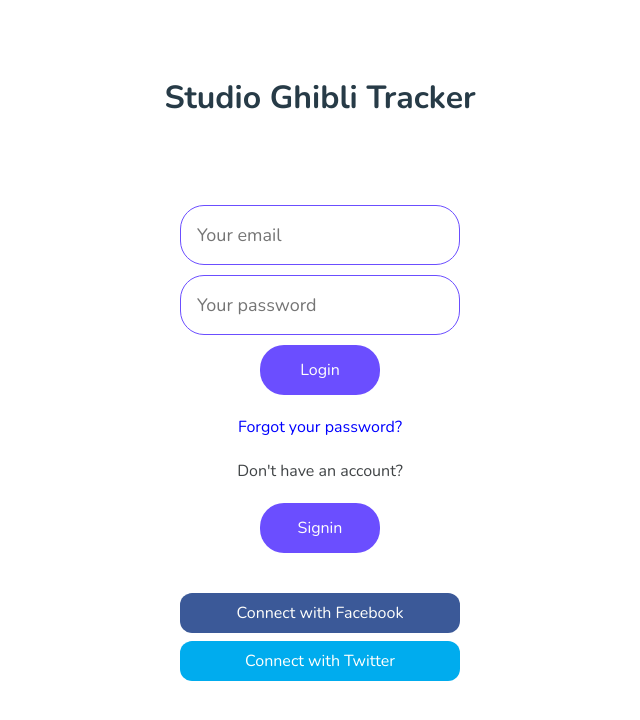
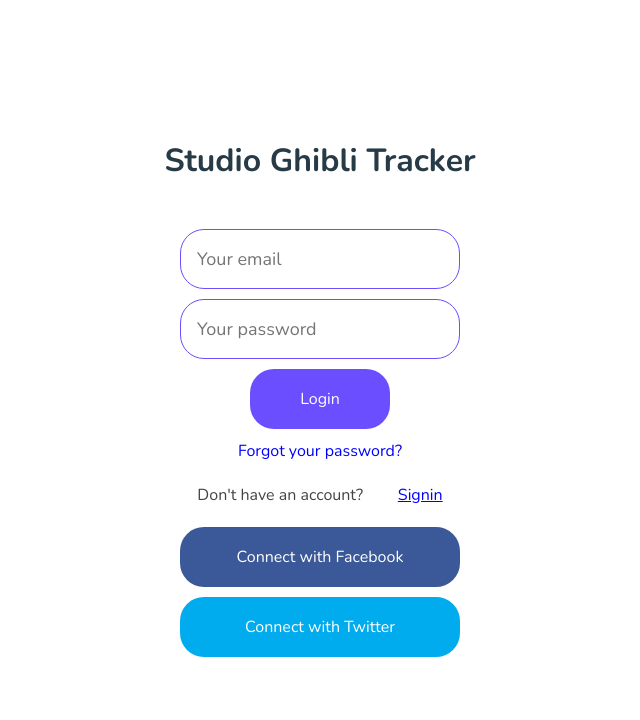
Before and after one commit to polipop-code/frondtend-studio-ghibli-tracker, a Next.js app: page /login in a window 1280 px wide. Shown: the top 720 px of the page, without its empty margins (320-960 px from the left). Built offline with nearby package versions, Linux system fonts and the light colour scheme.

Commit message:
added wrapper divs for align items, fixed some design views, functionality still pendant

```diff
--- a/pages/login.js
+++ b/pages/login.js
@@ -11,6 +11,7 @@
 
 export default function LoginView() {
   return (
+    <div className={styles.Login_wrapper}>
       <div className={styles.Login_container}>
         <h1>Studio Ghibli Tracker</h1>
 
@@ -54,7 +55,7 @@
         <section className={styles.Login_signin}>
           <p>Don't have an account?</p>
           <Link href="/onboarding">
-          <button type="button">Signin</button>
+            <a type="button">Signin</a>
           </Link>
         </section>
 
@@ -67,5 +68,6 @@
           </button>
         </section>
       </div>
+    </div>
   );
 }
--- a/pages/onboarding.js
+++ b/pages/onboarding.js
@@ -4,6 +4,7 @@
 
 export default function OnboardingView() {
   return (
+    <div className={styles.Onboarding_wrapper}>
       <div className={styles.Onboarding_container}>
         <h1>Studio Ghibli Tracker</h1>
 
@@ -32,9 +33,10 @@
         <section className={styles.Onboarding_login}>
           <p>Do you have an account?</p>
           <Link href="/login">
-          <button type="button">Login here</button>
+            <a type="button">Login</a>
           </Link>
         </section>
       </div>
+    </div>
   );
 }
--- a/styles/Login.module.css
+++ b/styles/Login.module.css
@@ -1,13 +1,18 @@
+.Login_wrapper {
+  width: 100%;
+  min-height: 100vh;
+  display: flex;
+  align-items: center;
+}
+
 .Login_container {
   width: 100%;
-  height: 100vh;
   display: flex;
   flex-direction: column;
 }
 
 .Login_container h1 {
-  /* margin-bottom: 40px; */
-  padding: 40px;
+  padding: 0 40px 40px;
   text-align: center;
   color: #273b47;
 }
@@ -30,10 +35,9 @@
   font-size: var(--fs-lg);
 }
 
-.Login_form button,
-.Login_signin button {
-  width: 120px;
-  height: 50px;
+.Login_form button {
+  width: 140px;
+  height: 60px;
   margin: 10px auto 0;
   border: none;
   border-radius: 24px;
@@ -42,21 +46,23 @@
 }
 
 .Login_form a {
-  margin: 20px auto;
+  margin: 10px auto 0;
   font-size: var(--fs-md);
   color: blue;
 }
 
 .Login_signin {
-  width: 100%;
+  width: 280px;
+  margin: 20px auto;
   display: flex;
+  justify-content: space-around;
   align-items: center;
-  flex-direction: column;
 }
 
-.Login_signin button {
-  margin-top: 20px;
-  margin-bottom: 40px;
+.Login_signin a {
+  text-decoration: underline;
+  font-size: var(--fs-md);
+  color: blue;
 }
 
 .Login_socialMedia {
@@ -68,23 +74,16 @@
 
 .Login_socialMedia button {
   width: 280px;
-  height: 40px;
-
-  border-radius: 12px;
+  height: 60px;
+  border-radius: 24px;
   color: #fffffc;
 }
 
 .Login_socialMedia_Facebook {
   background-color: #3b5998;
-  margin-bottom: 8px;
 }
 
 .Login_socialMedia_Twitter {
   background-color: #00acee;
+  margin-top: 10px;
 }
-
-@media (min-width: 768px) {
-  .Login_container h1 {
-    padding: 80px 40px;
-  }
-}
--- a/styles/globals.css
+++ b/styles/globals.css
@@ -1,16 +1,16 @@
 :root {
-  --clr-primary: #6B4EFF;
-  --clr-primary-lt: #9990FF;
-  --clr-primary-ltr: #E7E7FF;
-  --clr-secondary: #FF5247;
-  --clr-secondary-lt: #FF6D6D;
+  --clr-primary: #6b4eff;
+  --clr-primary-lt: #9990ff;
+  --clr-primary-ltr: #e7e7ff;
+  --clr-secondary: #ff5247;
+  --clr-secondary-lt: #ff6d6d;
   --clr-base: #404446;
   --clr-base-dk: #303437;
-  --clr-base-lt: #6C7072;
-  --clr-helper: #F2F4F5;
-  --clr-helper-dk: #E3E5E5;
-  --clr-helper-lt: #F7F9FA;
-  --clr-neutral: #FFFFFF;
+  --clr-base-lt: #6c7072;
+  --clr-helper: #f2f4f5;
+  --clr-helper-dk: #e3e5e5;
+  --clr-helper-lt: #f7f9fa;
+  --clr-neutral: #ffffff;
   --fs-sm: 1.4rem;
   --fs-md: 1.6rem;
   --fs-lg: 1.8rem;
@@ -31,7 +31,7 @@
 
 body {
   font-size: 1.6rem;
-  font-family: 'Nunito', sans-serif;
+  font-family: "Nunito", sans-serif;
   text-rendering: optimizeSpeed;
   line-height: 1.5;
   color: var(--clr-base);
```
Also changed, not shown: styles/Onboarding.module.css (+15 -13 lines), pages/index.js (line endings or trailing spaces). Lines whose indentation alone changed are shown as unchanged.
